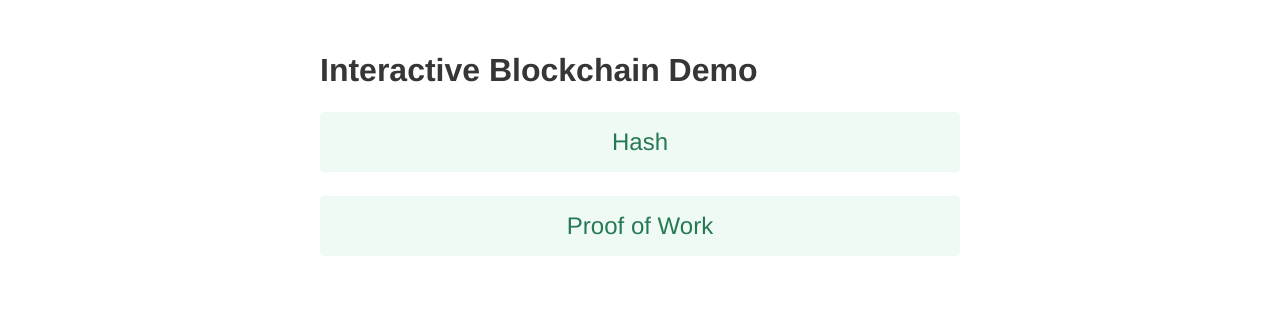
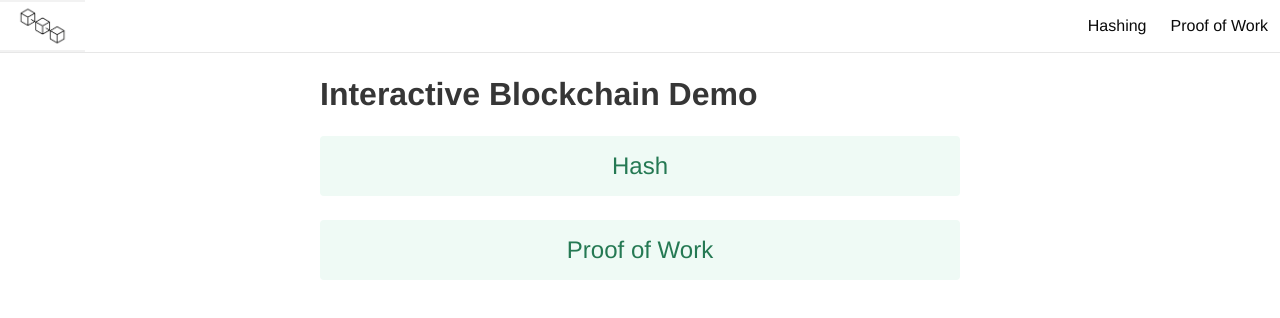
Before and after one commit to Enkel-Digital/blockchain-demo, a Vue app: page /hash in a window 1280 px wide. Shown: the top 318 px of the page. Built offline with nearby package versions, Linux system fonts and the light colour scheme.

Commit message:
Add navbar component.

```diff
--- a/src/App.vue
+++ b/src/App.vue
@@ -1,4 +1,10 @@
+<script setup lang="ts">
+import Navbar from "./components/Navbar.vue";
+</script>
+
 <template>
+  <Navbar />
+
   <!-- Center router view element horizontally -->
   <!--
     By passing this attribute to child components, the child components
--- /dev/null
+++ b/src/components/Navbar.vue
@@ -0,0 +1,68 @@
+<template>
+  <!-- See class applied to the html tag in index.html for sticky navbar -->
+  <nav id="nav" class="navbar is-fixed-top is-white" role="navigation">
+    <div class="navbar-brand">
+      <router-link :to="{ name: 'home' }" class="navbar-item m-0 p-0">
+        <img src="/logo.gif" alt="logo" style="max-height: 3rem" />
+      </router-link>
+
+      <!-- Using <a> instead of button as it does not need an icon and dont have the inverted colors on click behaviour -->
+      <a
+        role="button"
+        class="navbar-burger"
+        :class="{ 'is-active': showMobileMenu }"
+        aria-label="menu"
+        data-target="navbar-menu"
+        @click="showMobileMenu = !showMobileMenu"
+      >
+        <!-- 3 empty span tags to show the burger menu icon -->
+        <span></span>
+        <span></span>
+        <span></span>
+      </a>
+    </div>
+
+    <div
+      class="navbar-menu has-text-right"
+      :class="{ 'is-active': showMobileMenu }"
+    >
+      <div class="navbar-end">
+        <router-link
+          v-for="(menuItem, i) in menuItems"
+          :key="i"
+          :to="menuItem.link"
+          class="navbar-item"
+        >
+          <span @click="showMobileMenu = false">{{ menuItem.name }}</span>
+        </router-link>
+      </div>
+    </div>
+  </nav>
+
+  <br />
+</template>
+
+<script lang="ts">
+export default {
+  name: "Navbar",
+  data() {
+    return {
+      showMobileMenu: false,
+
+      menuItems: [
+        { name: "Hashing", link: { name: "hash" } },
+        { name: "Proof of Work", link: { name: "pow" } },
+      ],
+    };
+  },
+};
+</script>
+
+<style scoped>
+/* Gives the nav bar a white fill background and a super thin and light bottom underline to give visual seperation from the content */
+#nav {
+  /* background: black; */
+  background: white;
+  border-bottom: 1px solid rgb(231, 231, 231);
+}
+</style>
```
Also changed, not shown: public/logo.gif (added), 1 other file (tests, documents, lock files or other folders).
